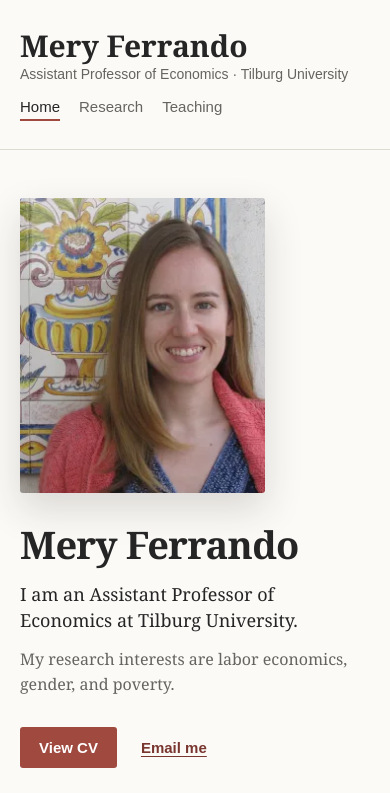
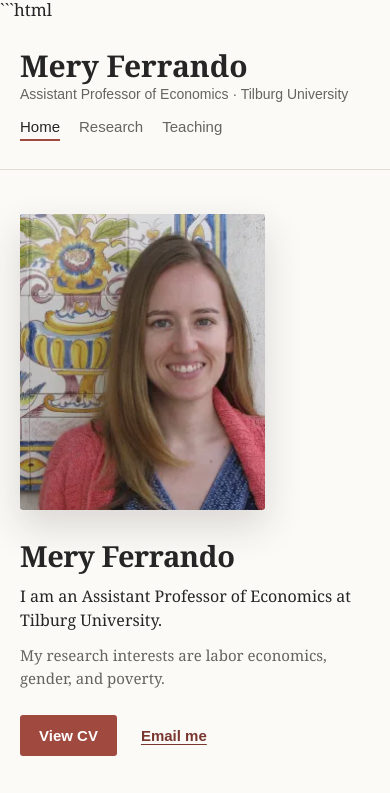
Before and after one commit to meryferrando/meryferrando.github.io, a plain HTML site: page index.html in a window 390 px wide. Shown: the top 793 px of the page. Drawn offline with Linux system fonts and the light colour scheme.

Commit message:
Update index.html

````diff
--- a/index.html
+++ b/index.html
@@ -1,14 +1,86 @@
+```html
 <!doctype html>
 <html lang="en">
 <head>
   <meta charset="utf-8">
   <meta name="viewport" content="width=device-width, initial-scale=1">
+
   <meta
     name="description"
     content="Mery Ferrando, Assistant Professor of Economics at Tilburg University."
   >
+
   <title>Mery Ferrando</title>
+
   <link rel="stylesheet" href="assets/style.css">
+
+  <style>
+    /* Homepage-specific overrides */
+
+    .hero {
+      grid-template-columns: 250px minmax(0, 620px);
+      gap: 58px;
+      padding: 68px 0 52px;
+    }
+
+    .hero-content {
+      max-width: 620px;
+    }
+
+    .hero-title {
+      margin: 0 0 16px;
+      padding: 0;
+      border: 0;
+      font-size: clamp(28px, 3.5vw, 38px);
+      font-weight: 600;
+      line-height: 1.1;
+      letter-spacing: -0.015em;
+    }
+
+    .hero-position {
+      max-width: 580px;
+      margin: 0 0 12px;
+      font-size: 17px;
+      line-height: 1.45;
+    }
+
+    .hero-description {
+      max-width: 580px;
+      margin: 0;
+      color: var(--muted);
+      font-size: 15px;
+      line-height: 1.55;
+    }
+
+    .actions {
+      margin-top: 25px;
+    }
+
+    .contact-card {
+      margin-top: 0;
+    }
+
+    @media (max-width: 700px) {
+      .hero {
+        grid-template-columns: 1fr;
+        gap: 30px;
+        padding: 44px 0 38px;
+      }
+
+      .hero-title {
+        margin-bottom: 14px;
+        font-size: 29px;
+      }
+
+      .hero-position {
+        font-size: 16px;
+      }
+
+      .hero-description {
+        font-size: 15px;
+      }
+    }
+  </style>
 </head>
 
 <body>
@@ -16,6 +88,7 @@
     <div class="wrap header-inner">
       <div>
         <a class="site-title" href="index.html">Mery Ferrando</a>
+
         <p class="site-meta">
           Assistant Professor of Economics · Tilburg University
         </p>
@@ -69,6 +142,7 @@
     <section class="contact-card" aria-label="Contact information">
       <div>
         <span class="label">Email</span>
+
         <a href="mailto:m.ferrando@tilburguniversity.edu">
           m.ferrando@tilburguniversity.edu
         </a>
@@ -76,6 +150,7 @@
 
       <div>
         <span class="label">Address</span>
+
         <span>
           Warandelaan 2, 5037 AB Tilburg, The Netherlands
         </span>
@@ -88,3 +163,4 @@
   </footer>
 </body>
 </html>
+```
````
